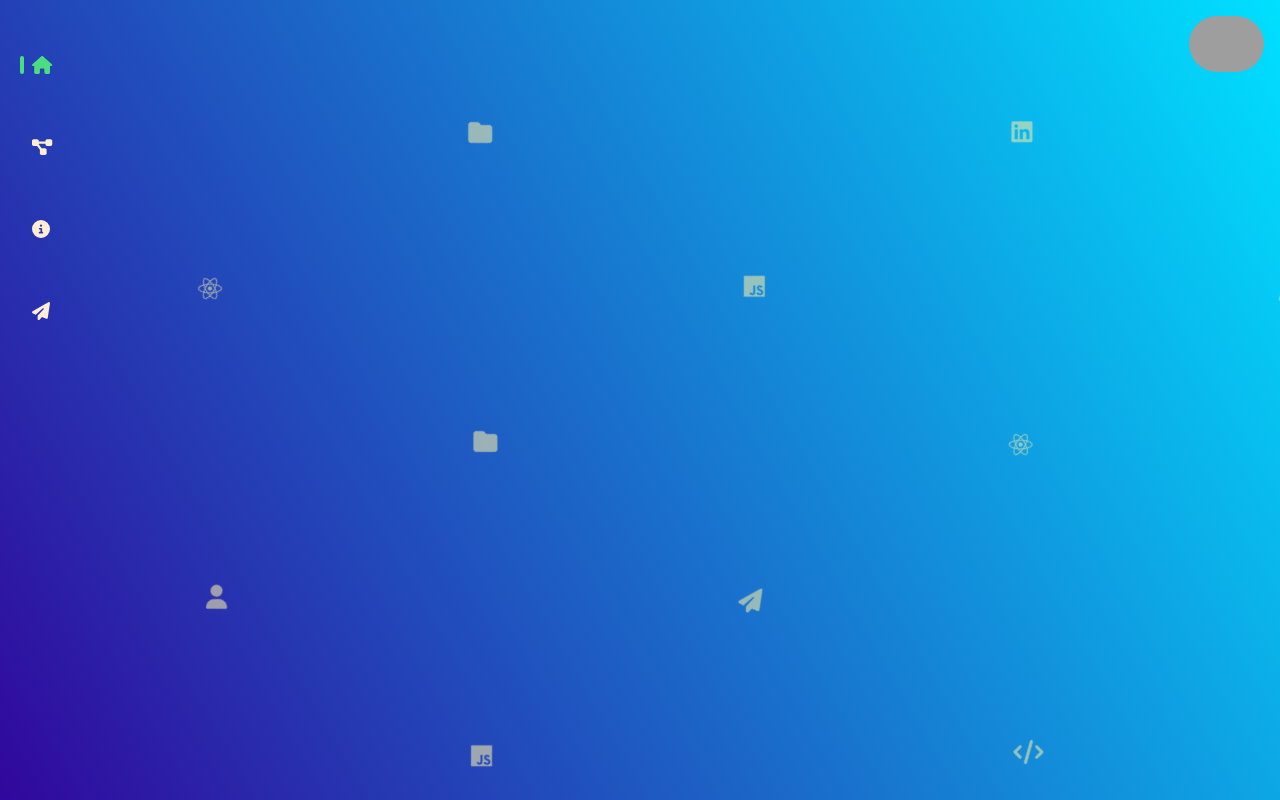
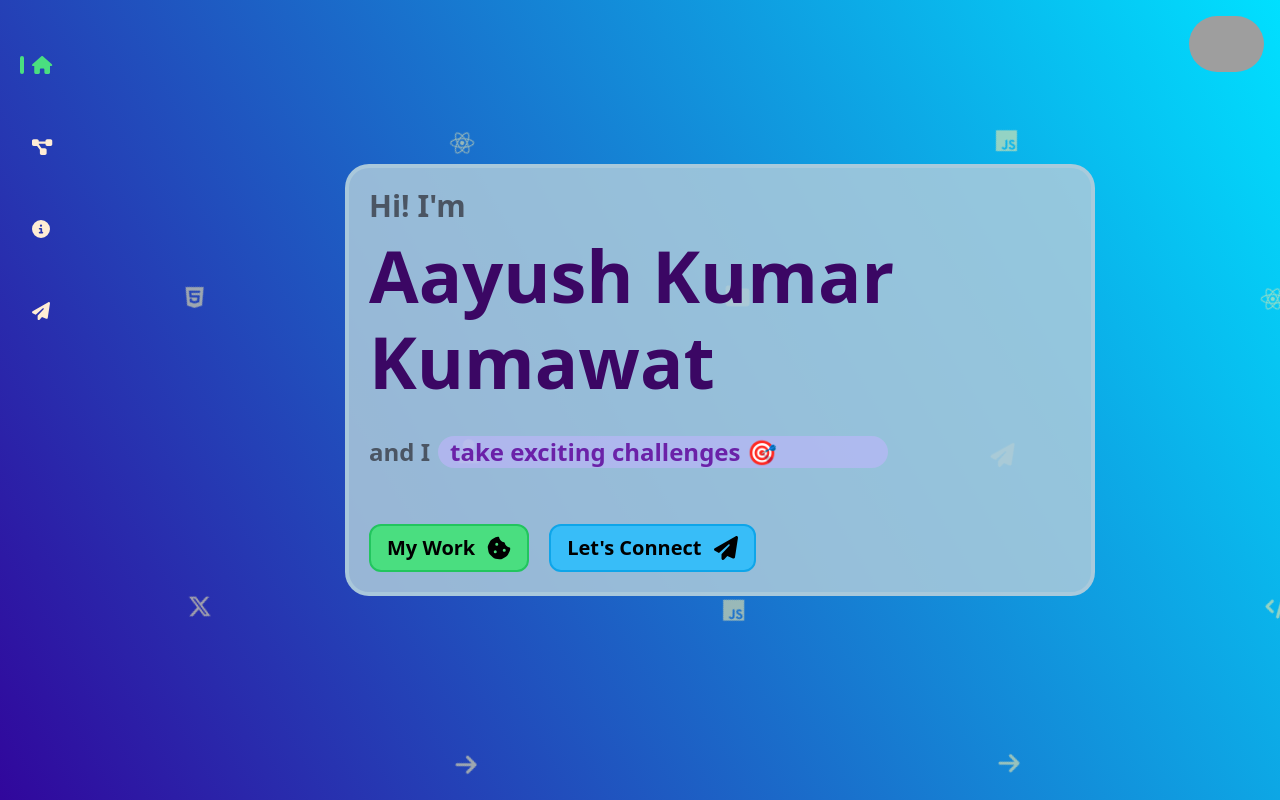
Before and after one commit to Aayush259/Animated-Portfolio, a React (Vite) app: page / in a window 1280 px wide. Built offline with nearby package versions, Linux system fonts and the light colour scheme; grey boxes are pictures that could not be loaded.

Commit message:
Added home components

```diff
--- a/src/App.jsx
+++ b/src/App.jsx
@@ -1,4 +1,5 @@
 import React, { useState } from 'react';
+import { Outlet } from 'react-router-dom';
 import myImage from './images/myImg.jpeg';
 import BackgroundAnimation from './components/background/BackgroundAnimation.jsx';
 import Nav from './components/nav/Nav.jsx';
@@ -25,6 +26,12 @@ export default function App() {
       </a>
 
       <Nav setPageTransition={setPageTransition} />
+
+      <div
+        className={`${pageTransition} min-h-[100vh] py-4 pb-14 w-full flex justify-center items-center duration-300`}
+      >
+        <Outlet />
+      </div>
     </>
   );
 };
--- /dev/null
+++ b/src/components/home/Headline.jsx
@@ -0,0 +1,47 @@
+import React from 'react';
+
+export default function Headline() {
+
+    // My headlines
+    const myHeadlines = [
+        {
+            id: 1,
+            line: 'am a Frontend Developer 🖥️'
+        },
+        {
+            id: 2,
+            line: 'am a Tech enthusiast 🚀'
+        },
+        {
+            id: 3,
+            line: 'take exciting challenges 🎯'
+        },
+        {
+            id: 4,
+            line: 'like lots of sweets 🍰'
+        },
+        {
+            id: 5,
+            line: 'am shy but improving 😊'
+        },
+    ];
+
+    return (
+        <span
+            className="font-bold bg-opacity-55 text-purple-800 bg-violet-300 relative text-sm flex-grow max-w-[450px] pl-1 rounded-xl md:text-2xl md:rounded-2xl md:pl-3"
+        >
+
+            {
+                myHeadlines.map(headline => (
+                    <span
+                        key={headline['id']}
+                        className={`absolute opacity-0 animate-txt-slide-${headline['id']}`}
+                    >
+                        {headline['line']}
+                    </span>
+                ))
+            }
+
+        </span>
+    );
+};
--- /dev/null
+++ b/src/components/home/Home.jsx
@@ -0,0 +1,36 @@
+import React from 'react';
+import Headline from './Headline.jsx';
+import IntroButtons from './IntroButtons.jsx';
+
+export default function Home() {
+
+    return (
+        <div
+            className="bg-home-bg border-4 p-5 m-4 z-10 border-home-bg rounded-3xl relative md:max-w-[750px] lg:left-20 md:m-5 duration-300"
+        >
+
+            <p
+                className="font-semibold text-gray-600 text-lg md:text-3xl md:font-bold"
+            >
+                Hi! I'm
+            </p>
+
+            <p
+                className="font-bold leading-[2.8rem] text-purple-900 text-4xl my-2 md:text-7xl md:leading-[5.4rem] md:text-purple-950 md:font-extrabold"
+            >
+                Aayush Kumar Kumawat
+            </p>
+
+            <p
+                className="font-semibold my-6 text-sm text-gray-600 flex flex-row flex-wrap gap-1 md:gap-2 md:text-2xl md:my-8"
+            >
+                <span>and I</span>
+
+                <Headline />
+            </p>
+
+            <IntroButtons />
+
+        </div>
+    );
+};
--- /dev/null
+++ b/src/components/home/IntroButtons.jsx
@@ -0,0 +1,39 @@
+import React from 'react';
+import { FontAwesomeIcon } from '@fortawesome/react-fontawesome';
+
+export default function IntroButtons() {
+
+    // Intro button details.
+    const introButtonDetails = [
+        {
+            name: `My Work`,
+            icon: 'fa-cookie-bite',
+            bgColor: 'green',
+        },
+        {
+            name: `Let's Connect`,
+            icon: 'fa-paper-plane',
+            bgColor: 'sky',
+        },
+    ];
+
+    return (
+        <div
+            className="text-sm font-semibold flex flex-row flex-wrap gap-3 md:gap-5 md:text-xl md:mt-14"
+        >
+
+            {
+                introButtonDetails.map(detail => (
+                    <button
+                        key={detail['name']}
+                        className={`bg-${detail['bgColor']}-400 py-2 px-4 rounded-xl border-2 border-${detail['bgColor']}-500 hover:scale-110 hover:bg-black hover:text-white duration-300 flex flex-row items-center gap-3`}
+                    >
+                        {detail['name']}
+                        <FontAwesomeIcon className="h-6" icon={detail['icon']} />
+                    </button>
+                ))
+            }
+
+        </div>
+    );
+};
--- a/src/main.jsx
+++ b/src/main.jsx
@@ -3,10 +3,12 @@ import ReactDOM from 'react-dom/client';
 import { Route, RouterProvider, createBrowserRouter, createRoutesFromElements } from 'react-router-dom';
 import './index.css';
 import App from './App.jsx';
+import Home from './components/home/Home.jsx';
 
 const router = createBrowserRouter(
   createRoutesFromElements(
     <Route path='/' element={<App />}>
+      <Route index element={<Home />} />
     </Route>
   )
 );
```
